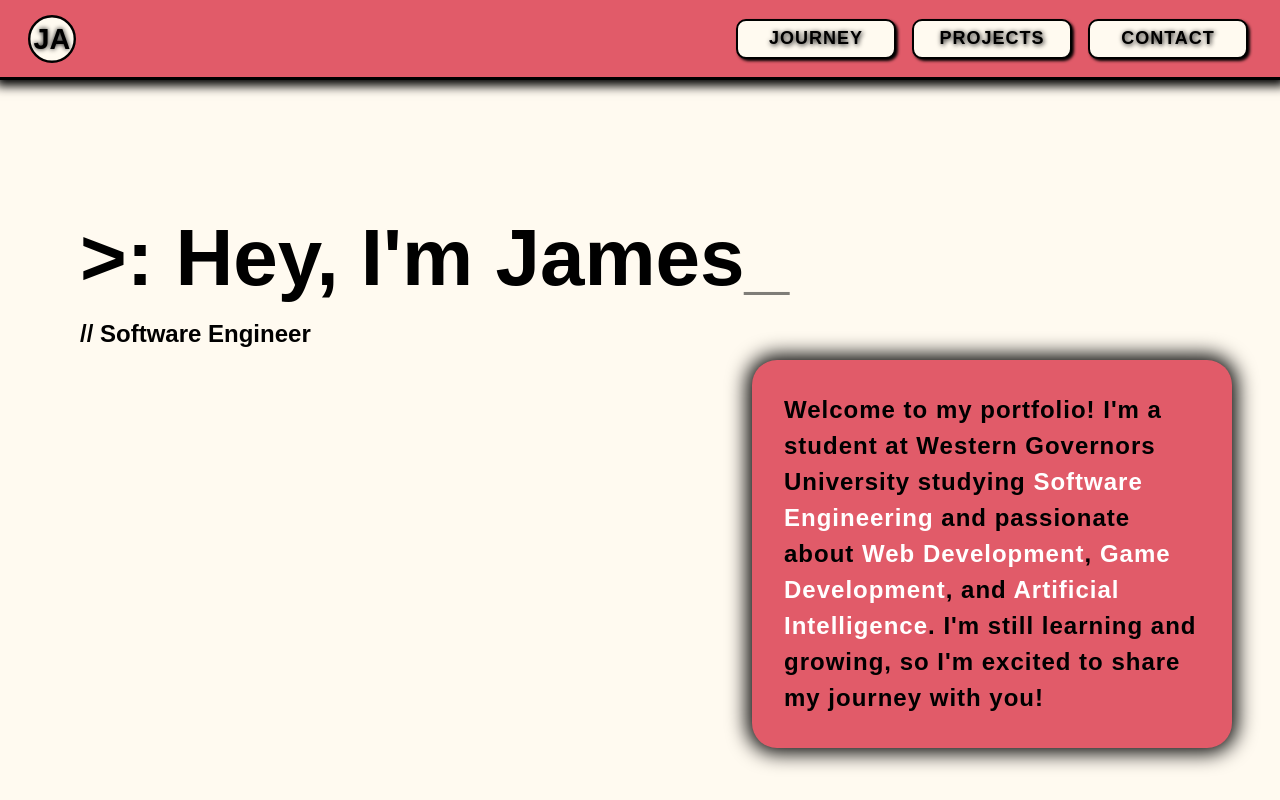
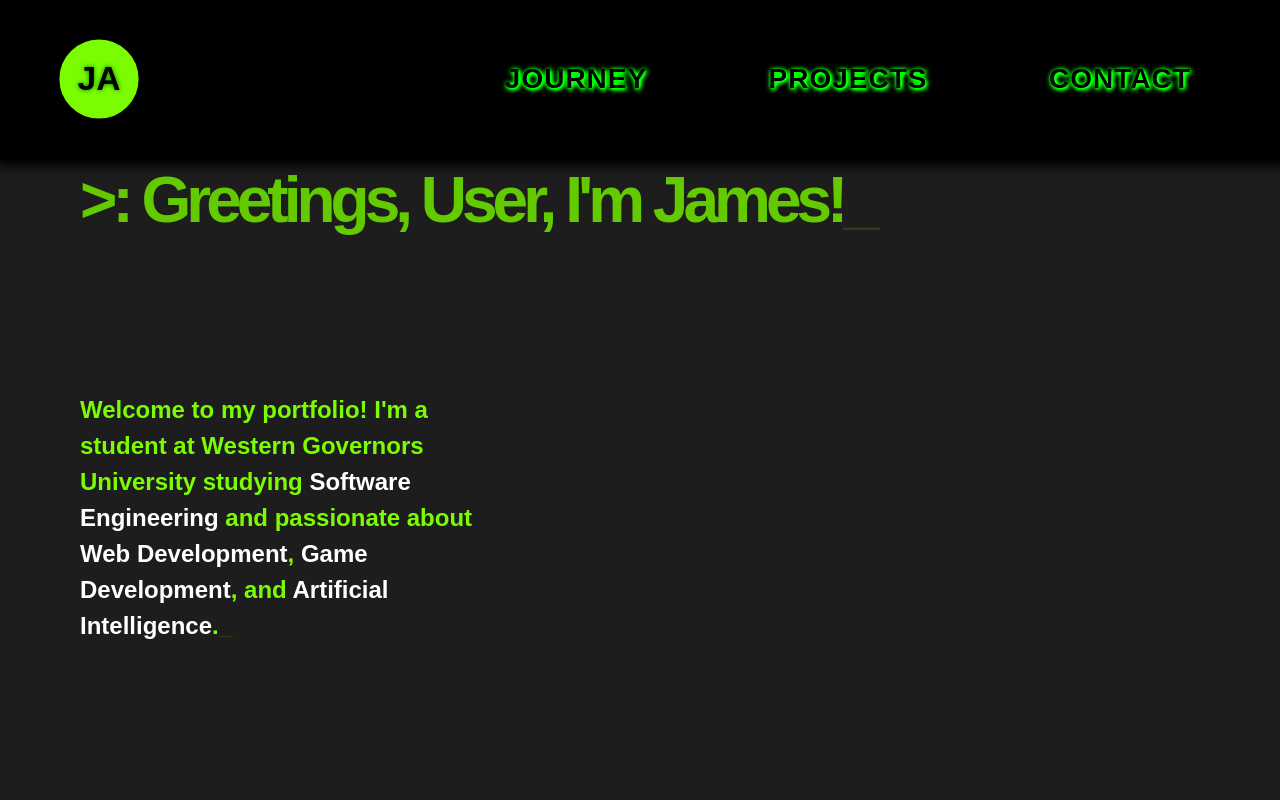
Before and after one commit to End-Us3r/End-Us3r.github.io, a plain HTML site: page Redesign/new_index.html in a window 1280 px wide. Shown: the top 800 px of the page. Drawn offline with Linux system fonts and the light colour scheme; a web font is replaced by a local one.

Commit message:
Worked on landing page theme

```diff
--- a/Redesign/new_index.html
+++ b/Redesign/new_index.html
@@ -93,69 +93,104 @@
         <!-- Landing page here-->
         <div class="left-panel">
           <div class="left-panel-container">
-            <h1 data-text=">: Hey, I'm James"><span class="cursor">_</span></h1>
+            <h1 data-text=">: Greetings, User, I'm James!"><span class="cursor">_</span></h1>
             <script>
               document.addEventListener("DOMContentLoaded", function () {
                 const headingElement = document.querySelector("h1");
                 const text = headingElement.getAttribute("data-text");
-                const typingSpeed = 100;
+                const typingSpeed = 25;
                 let i = 0;
+
+                const paragraphElement = document.querySelector(".lower-right-panel p:first-child");
+                const text2 = paragraphElement.getAttribute("data-text-2");
+                const typingSpeed2 = 5;
+                let j = 0;
+
+                const paragraphElementTwo = document.querySelector(".lower-right-panel p:last-child");
+                const text3 = paragraphElementTwo.getAttribute("data-text-3");
+                const typingSpeed3 = 5;
+                let k = 0;
+
+                headingElement.innerHTML = '<span class="cursor">_</span>';
 
                 function typeWriter() {
                   if (i < text.length) {
-                    headingElement.textContent = text.substring(0, i + 1);
+                    headingElement.innerHTML = text.substring(0, i + 1);
                     headingElement.insertAdjacentHTML('beforeend', '<span class="cursor">_</span>');
                     i++;
+                    const cursor = headingElement.querySelector('.cursor')
+                    cursor.classList.add('visible'); // Make the cursor visible
                     setTimeout(typeWriter, typingSpeed);
                   }
                 }
 
                 typeWriter();
-              });
-            </script>
-            <!-- <script>
-              document.addEventListener("DOMContentLoaded", function () {
-                const h1Element = document.querySelector("h1");
-                const text = h1Element.getAttribute("data-text");
-                const typingSpeed = 100;
-                let i = 0;
 
-                function typeWriter() {
-                  if (i < text.length) {
-                    h1Element.innerHTML += text.charAt(i);
-                    i++;
-                    setTimeout(typeWriter, typingSpeed);
+                function typeWriter2() {
+                  let contentToType = "";
+                  // We will type out text normally, but preserve the spans and their style
+                  let tempText = text2;  // No need to modify or replace the span tags
+
+                  if (j < tempText.length) {
+                    contentToType = tempText.substring(0, j + 1); // Get the current part to type
+
+                    // Replace the typed portion in the original text while maintaining span tags
+                    paragraphElement.innerHTML = contentToType;
+
+                    // Add the cursor to the end of the typed portion
+                    paragraphElement.insertAdjacentHTML('beforeend', '<span class="cursor">_</span>');
+                    const cursor = paragraphElement.querySelector('.cursor');
+                    cursor.classList.add('visible');
+
+                    j++; // Move to the next character
+                    setTimeout(typeWriter2, typingSpeed2); // Call the function recursively to type the next character
                   }
                 }
 
-                typeWriter();
+                setTimeout(typeWriter2, 2000);
+
+                function typeWriter3() {
+                  let contentToType = "";
+                  // We will type out text normally, but preserve the spans and their style
+                  let tempTextTwo = text3;  // No need to modify or replace the span tags
+
+                  if (k < tempTextTwo.length) {
+                    contentToType = tempTextTwo.substring(0, k + 1); // Get the current part to type
+
+                    // Replace the typed portion in the original text while maintaining span tags
+                    paragraphElementTwo.innerHTML = contentToType;
+
+                    // Add the cursor to the end of the typed portion
+                    paragraphElementTwo.innerHTML += '<span class="cursor">_</span>';
+                    const cursor = paragraphElementTwo.querySelector('.cursor');
+                    cursor.classList.add('visible');
+
+                    k++; // Move to the next character
+                    setTimeout(typeWriter3, typingSpeed3); // Call the function recursively to type the next character
+                  }
+                }
+
+                setTimeout(typeWriter3, 8500);
               });
-            </script>-->
-            <p>// Software Engineer</p>
+
+            </script>
           </div>
         </div>
         <div class="right-panel">
-          <div class="upper-right-panel">
-            <!--FIX ME: ASSIGN CORRECT IMAGES TO PLACEHOLDERS IN NUMBERICAL ORDER-->
-          </div>
           <div class="lower-right-panel">
-            <p>
-              Welcome to my portfolio! I'm a student at Western Governors
-              University studying
-              <span class="secret-text">Software Engineering</span>
-              and passionate about
-              <span class="secret-text">Web Development</span>,
-              <span class="secret-text">Game Development</span>, and
-              <span class="secret-text">Artificial Intelligence</span>. I'm
-              still learning and growing, so I'm excited to share my journey
-              with you!
+            <p data-text-2="Welcome to my portfolio! I'm a student at Western Governors
+              University studying <span class='secret-text'> Software Engineering</span>
+              and passionate about <span class='secret-text'>Web Development</span>, <span class='secret-text'>Game Development</span>, and <span class='secret-text'>Artificial Intelligence</span>.">
+              <span class="cursor">_</span></p>
+              <br>
+              <br>
+            <p data-text-3="I'm still learning how to do these cool things so there will be ongoing changes and additions to this site. I'm a career transitioner doing my best to pursue my passions, and learning IT/tech is both gratifying and tough! I've worked in physical labor, construction, and commercial fishing for most of my life but I've always desired a more mentally stimulating career!"><span class="cursor">_</span>
             </p>
           </div>
         </div>
       </section>
       <section class="second-page" id="second-page">
-        <!-- About me page here-->
-        <img class="sec-pic" src="../Redesign/profile_pic.png" />
+        <!-- ABOUT ME -->
         <p>
           Greetings from my virtual portfolio! I'm still learning how to do
           these cool things so there will be ongoing changes and additions to
@@ -167,18 +202,9 @@
           I've always desired a more mentally stimulating career!<br />
           <button id="info-button">Extra, Extra</button>
         </p>
-        <!--
-        <p>
-          I'm passionate about learning and creating interactive media, such as
-          games, websites, and artificial intelligence. I'm still a couple years
-          away from finishing my bachelor's degree in software engineering at
-          this time so if you're here and see some potential or have some advice
-          for me then I'm open to communication!
-        </p>
-        -->
       </section>
       <section class="third-page" id="third-page">
-        <!-- Content page here-->
+        <!-- CONTENT PAGE -->
         <div class="content-container">
           <h3 id="inspire-h3">Be inspired!</h3>
           <button id="inspire-button">Click me</button>
@@ -238,7 +264,7 @@
     </main>
   </body>
   <!-- Footer-->
-  <footer>
+  <footer id="third-page">
     <div class="footer-left">
       <ul class="footer-ul">
         <li>
--- a/Redesign/new_styles.css
+++ b/Redesign/new_styles.css
@@ -47,6 +47,7 @@ html {
   font-family: "doto", sans-serif;
   scroll-behavior: smooth;
   cursor: default;
+  background-color: floralwhite;
 }
 
 main {
@@ -63,13 +64,13 @@ section {
 nav {
   display: flex;
   flex-direction: row;
-  background-color: var(--salmon-500);
+  background-color: black;
   position: fixed;
-  height: 5rem;
+  height: 10rem;
   width: 100%;
   border-bottom: rgb(0, 0, 0) solid 3px;
   z-index: 10;
-  text-shadow: #000000 0px 0px 4px;
+  text-shadow: green 0px 0px 4px;
   box-shadow: 1px 1px 10px 5px;
 }
 
@@ -83,23 +84,24 @@ ul {
 }
 
 .first-element {
-  height: 40px;
-  width: 40px;
+  height: 70px;
+  width: 70px;
   border: black solid 2px;
-  background-color: floralwhite;
-  border-radius: 25px;
+  background-color: lawngreen;
+  border-radius: 50px;
   transform: scale(1.2);
+  margin: 0 2rem;
 }
 
 .first-element-two {
-  height: 40px;
-  width: 40px;
+  height: 70px;
+  width: 70px;
   border: black solid 2px;
-  background-color: floralwhite;
-  border-radius: 25px;
+  background-color: lawngreen;
+  border-radius: 50px;
   position: fixed;
-  left: -5%;
-  top: -5%;
+  left: -3%;
+  top: -3%;
 }
 
 .first-element > a {
@@ -115,7 +117,7 @@ ul {
   position: absolute;
   z-index: 10;
   font-family: "doto", sans-serif;
-  font-size: 1.5rem;
+  font-size: 28px;
   font-weight: 600;
 }
 
@@ -149,9 +151,8 @@ ul {
   flex-direction: column;
   justify-content: center;
   align-items: center;
-  height: 95%;
   color: var(--gray-500);
-  font-size: 14px;
+  font-size: 18px;
   text-shadow: 0px 0px 20px black;
   gap: 0.5rem;
 }
@@ -225,19 +226,21 @@ ul {
 
 ul > li {
   display: flex;
-  background-color: floralwhite;
-  width: 10rem;
-  height: 40px;
+  background-color: black;
+  width: 16rem;
+  height: 70px;
   border-radius: 10px;
   justify-content: space-around;
   align-items: center;
   border: black solid 2px;
   box-shadow: 2px 2px 3px 0px;
-  text-shadow: #000000 1px 1px 5px;
+  text-shadow: green
+   1px 1px 5px;
   font-family: "doto", sans-serif;
   font-size: 1.5rem;
   font-weight: 600;
   padding: 0 1px;
+  filter: brightness(5);
 }
 
 li:nth-child(2) {
@@ -253,7 +256,7 @@ li > a {
   color: black;
   text-decoration: none;
   text-transform: uppercase;
-  font-size: 18px;
+  font-size: 28px;
   letter-spacing: 1px;
   width: 100%;
   height: 100%;
@@ -264,21 +267,15 @@ li > a {
 li:hover {
   translate: 3px 3px;
   box-shadow: 0px 0px 0px;
-  background-color: var(--salmon-300);
+  background-color: lawngreen;
+  filter: brightness(1);
 }
 
 .landing-page {
   display: flex;
   flex-direction: row;
   height: 100vh;
-  margin-top: 5rem;
-  background-color: floralwhite;
-}
-
-.left-panel {
-  background-color: floralwhite;
-  height: 100vh;
-  width: 55%;
+  background-color: #1d1d1d;
 }
 
 .left-panel-container {
@@ -294,27 +291,35 @@ li:hover {
   font-size: 1.5rem;
   font-weight: 600;
   gap: 1rem;
-  top: -5%;
+  top: -15%;
   position: absolute;
 }
 
 h1 {
   font-family: "doto", sans-serif;
-  font-size: 5rem;
-  font-weight: 900;
-  color: black;
+  font-size: 4rem;
+  font-weight: 700;
+  color: lawngreen;
   text-align: center;
   margin: 0;
   padding: 0;
   margin-right: auto;
+  letter-spacing: -5px;
+  filter: brightness(0.8);
+  width: max-content;
 }
 
 .cursor {
   animation: cursorBlink 1s infinite ease-in-out;
+  visibility: hidden;
+}
+
+.cursor.visible {
+  visibility: visible;
 }
 
 .left-panel-container > p {
-  color: black;
+  color: lawngreen;
   font-size: 1.5rem;
   text-align: center;
   margin: 0;
@@ -327,26 +332,23 @@ h1 {
   width: 45%;
 }
 
-.upper-right-panel {
-  background-color: floralwhite;
-  height: 50vh;
-  width: 100%;
-}
-
 .lower-right-panel {
   font-family: "doto", sans-serif;
-  font-size: 1.5rem;
+  font-size: 1rem;
   font-weight: 600;
-  background-color: #e15b69;
   color: white;
   margin: 0 3rem;
   padding: 2rem;
   justify-items: center;
   display: inline-block;
-  border-radius: 25px;
-  box-shadow: 0px 0px 20px 5px black;
-  top: -15%;
+  top: 45%;
   position: relative;
+}
+
+.lower-right-panel p:last-child {
+  left: 130%;
+  position: relative;
+  bottom: -5rem;
 }
 
 .secret-text {
@@ -365,20 +367,19 @@ h1 {
   padding: 0;
   text-align: left;
   word-wrap: break-word;
-  letter-spacing: 1px;
   line-height: 1.5;
-  color: black;
+  color: lawngreen;
 }
 
 .second-page {
   display: grid;
-  grid-template-columns: 1fr 1fr;
+  grid-template-columns: 1fr;
   grid-template-rows: 1fr;
   gap: 2rem;
   height: 100vh;
-  padding: 5rem;
+  padding: 0 5rem;
   font-size: 22px;
-  background-color: floralwhite;
+  background-color: grey;
   font-family: "doto", sans-serif;
   font-size: 1.5rem;
   font-weight: 600;
@@ -483,7 +484,8 @@ h3 {
   border: #000000 solid 2px;
 }
 
-#inspire-button:hover, #info-button:hover {
+#inspire-button:hover,
+#info-button:hover {
   background-color: #88cfff;
 }
 
@@ -585,7 +587,6 @@ h3 {
 .upper-card {
   display: flex;
   flex-direction: row;
-
 }
 
 .upper-card img {
@@ -606,7 +607,6 @@ h2 {
   font-size: var(--font-size-two);
   width: 100%;
   text-align: center;
-
 }
 
 .lower-card {
@@ -707,37 +707,3 @@ footer {
     box-shadow: 0 5px 10px 4px var(--salmon-500);
   }
 }
-
-@keyframes moveInFromLeft {
-  0% {
-    opacity: 0;
-    transform: translateX(-100%);
-  }
-
-  100% {
-    opacity: 1;
-    transform: translateX(0);
-  }
-}
-
-@keyframes moveInFromRight {
-  0% {
-    opacity: 0;
-    transform: translateX(100%);
-  }
-  100% {
-    opacity: 1;
-    transform: translateX(0);
-  }
-}
-
-@keyframes fadeInFromTop {
-  0% {
-    opacity: 0;
-    transform: translateY(0);
-  }
-  100% {
-    opacity: 1;
-    transform: translateY(1);
-  }
-}
```
